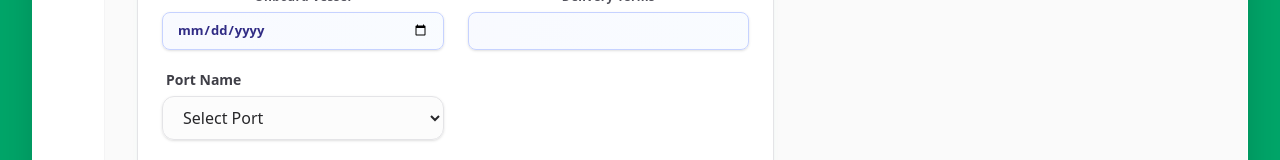
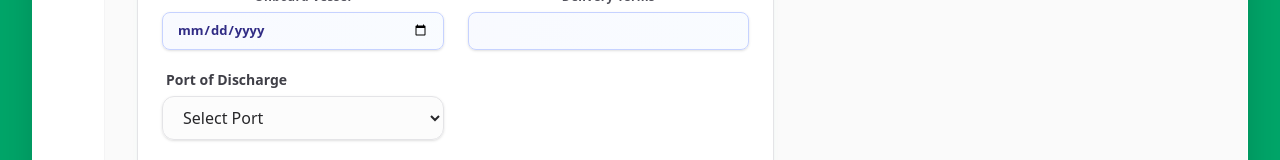
Before and after one commit to dme-wq/rkd-internal-buyer-po, a Next.js app: page /create in a window 1280 px wide. Shown: the part 490-650 px from the top of the page. Built offline with nearby package versions, Linux system fonts and the light colour scheme; no server answers.

Commit message:
Rename Port Name label to Port of Discharge to match spreadsheet

```diff
--- a/components/POForm.tsx
+++ b/components/POForm.tsx
@@ -216,7 +216,7 @@ export default function POForm() {
               <ModernInput label="Onboard Vessel" type="date" value={header.onboardDate} onChange={(e) => updateHeader('onboardDate', e.target.value)} />
               <ModernInput label="Delivery Terms" value={header.deliveryTerms} onChange={(e) => updateHeader('deliveryTerms', e.target.value)} />
               <div className="flex flex-col gap-1.5">
-                <label className="text-sm font-semibold text-zinc-700 ml-1">Port Name</label>
+                <label className="text-sm font-semibold text-zinc-700 ml-1">Port of Discharge</label>
                 <select value={header.portName || ''} onChange={(e) => updateHeader('portName', e.target.value)} className="w-full h-11 px-4 rounded-xl border border-zinc-200 bg-zinc-50/50 outline-none focus:bg-white focus:ring-2 focus:ring-emerald-500/20 focus:border-emerald-500 transition-all font-medium text-zinc-800 shadow-sm">
                   <option value="">Select Port</option>
                   <option value="N/A">N/A</option>
```
